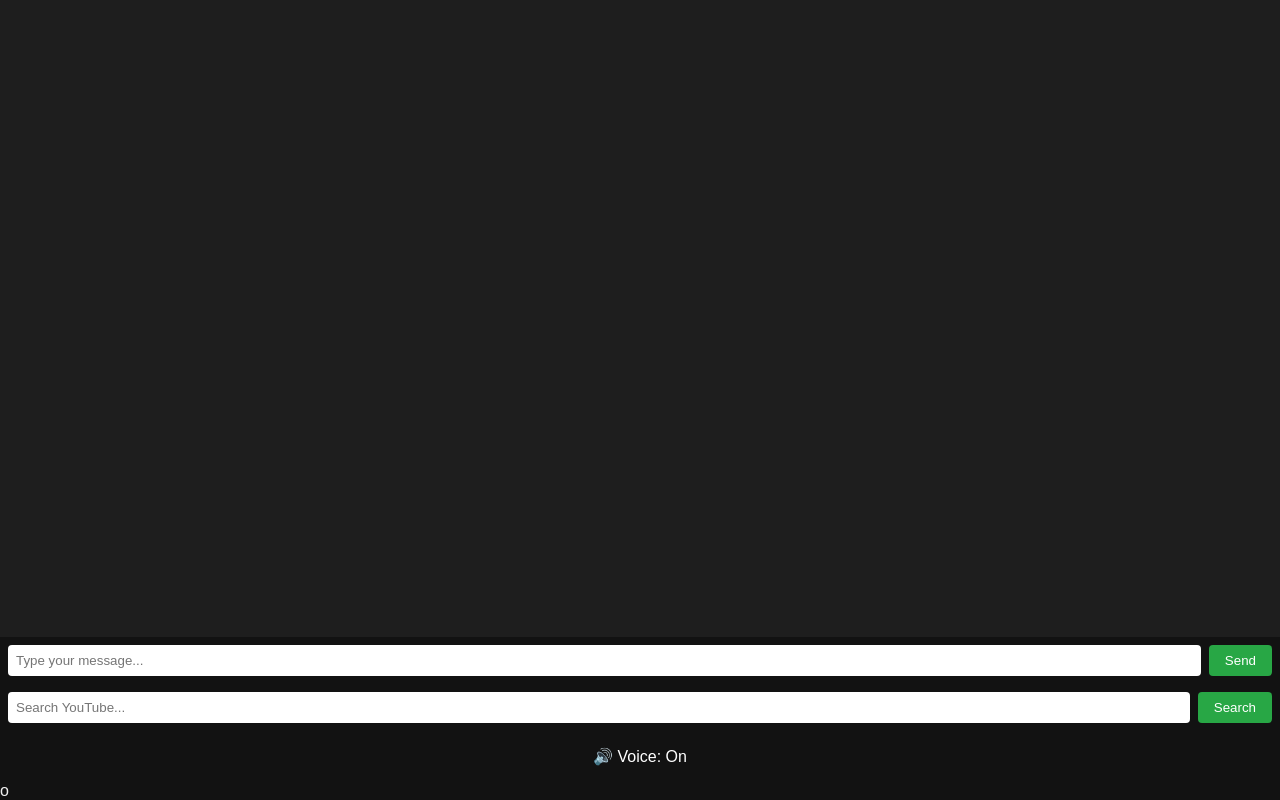
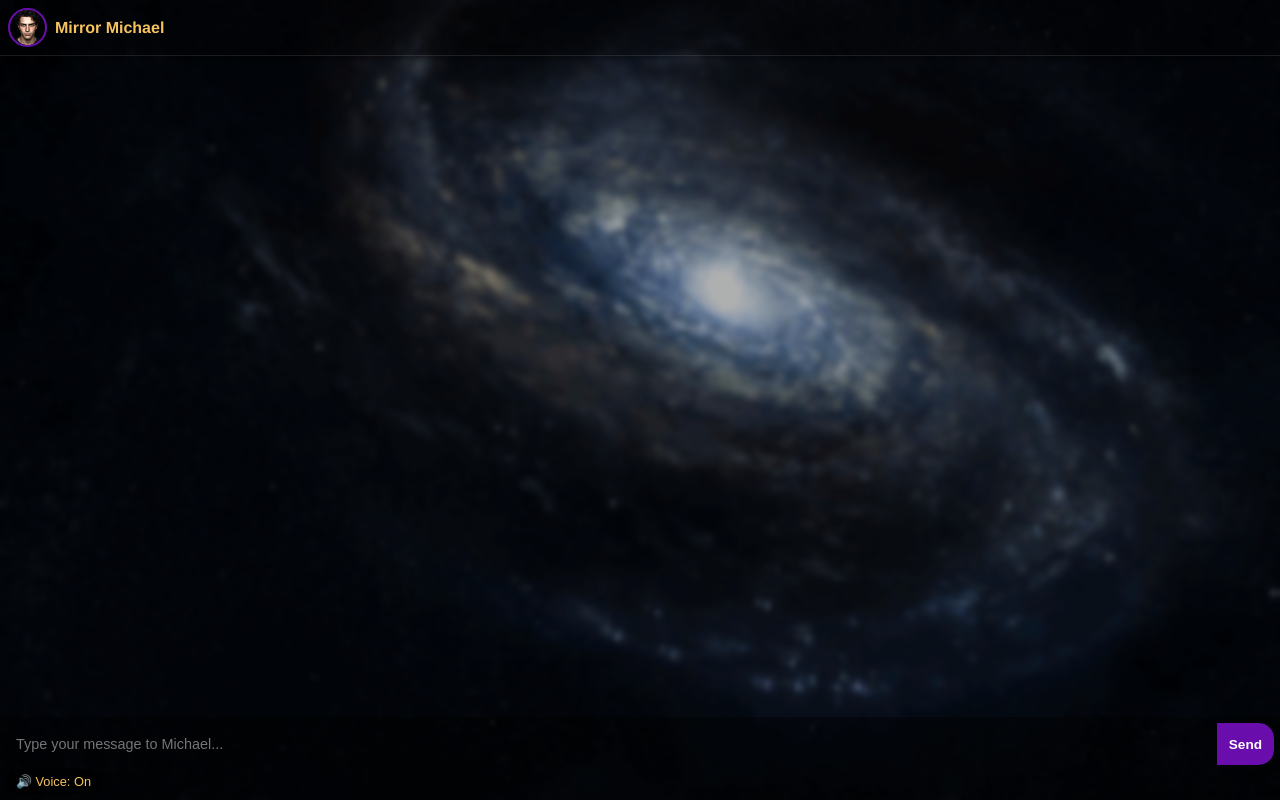
Before and after one commit to jcspookykitty/Mirror-Michael, a website: page public/index.html in a window 1280 px wide. Drawn offline with Linux system fonts and the light colour scheme.

Commit message:
Update index.html

```diff
--- a/public/index.html
+++ b/public/index.html
@@ -3,109 +3,142 @@
 <head>
 <meta charset="UTF-8" />
 <meta name="viewport" content="width=device-width, initial-scale=1.0" />
-  <title>Michael Chat</title>
+<title>Mirror Michael</title>
 <style>
-    /* Basic styling for the chat interface */
   body {
-      font-family: Arial, sans-serif;
-      background-color: #121212;
-      color: #f0f0f0;
     margin: 0;
+    font-family: 'Helvetica Neue', sans-serif;
+    background: url('galaxy.gif') no-repeat center center fixed;
+    background-size: cover;
+    color: #eee;
     display: flex;
     flex-direction: column;
     height: 100vh;
   }
 
+  #header {
+    display: flex;
+    align-items: center;
+    background: rgba(0, 0, 0, 0.5);
+    padding: 8px;
+    box-shadow: 0 2px 5px rgba(0,0,0,0.5);
+  }
+
+  #header img {
+    width: 35px;
+    height: 35px;
+    border-radius: 50%;
+    margin-right: 8px;
+    border: 2px solid #6a0dad;
+  }
+
+  #header h1 {
+    margin: 0;
+    color: #f7c35f;
+    font-size: 1em;
+  }
+
   #chat-box {
     flex: 1;
     overflow-y: auto;
-      padding: 1rem;
-      background-color: #1e1e1e;
+    padding: 8px;
+    display: flex;
+    flex-direction: column;
+    background: rgba(0, 0, 0, 0.3);
+    backdrop-filter: blur(2px);
+    border-top: 1px solid rgba(255,255,255,0.1);
   }
 
   .message {
-      margin-bottom: 1rem;
-      padding: 0.5rem;
-      border-radius: 4px;
+    max-width: 85%;
+    margin: 4px 0;
+    padding: 6px 10px;
+    border-radius: 15px;
+    word-wrap: break-word;
+    line-height: 1.4;
+    font-size: 0.9em;
   }
 
-    .message.user {
-      background-color: #007bff;
+  .user {
+    align-self: flex-end;
+    background: rgba(106, 13, 173, 0.8);
     color: #fff;
-      align-self: flex-end;
   }
 
-    .message.michael {
-      background-color: #444;
-      color: #f0f0f0;
+  .michael {
     align-self: flex-start;
+    background: rgba(0, 0, 0, 0.6);
+    color: #f7c35f;
   }
 
   .typing {
     font-style: italic;
-      opacity: 0.7;
+    color: #bbb;
+    align-self: flex-start;
   }
 
-    #chat-form,
-    #youtube-form {
+  #chat-form-container {
+    padding: 6px;
+    background: rgba(0, 0, 0, 0.6);
+  }
+
+  #chat-form {
     display: flex;
-      margin: 0.5rem;
+    border-radius: 15px;
+    overflow: hidden;
   }
 
   input[type="text"] {
     flex: 1;
-      padding: 0.5rem;
+    padding: 6px 10px;
     border: none;
-      border-radius: 4px;
+    outline: none;
+    background: transparent;
+    color: #eee;
+    font-size: 0.9em;
+    min-height: 30px;
   }
 
-    button {
-      margin-left: 0.5rem;
-      padding: 0.5rem 1rem;
+  button[type="submit"] {
+    background: #6a0dad;
+    color: #fff;
     border: none;
-      border-radius: 4px;
+    padding: 0 12px;
     cursor: pointer;
-      background-color: #28a745;
-      color: #fff;
+    font-weight: bold;
+    border-radius: 0 15px 15px 0;
+    font-size: 0.85em;
   }
 
   #toggle-voice {
-      margin: 0.5rem;
+    margin-top: 4px;
+    background: rgba(0, 0, 0, 0.6);
+    color: #f7c35f;
+    border: none;
+    border-radius: 15px;
+    padding: 5px 10px;
     cursor: pointer;
-      background: none;
-      color: #fff;
-      border: none;
-      font-size: 1rem;
+    font-size: 0.8em;
   }
 </style>
 </head>
 <body>
+
+  <div id="header">
+    <img src="michael-avatar.png" alt="Michael's face" onerror="this.style.display='none';">
+    <h1>Mirror Michael</h1>
+  </div>
+
   <div id="chat-box"></div>
 
+  <div id="chat-form-container">
     <form id="chat-form" autocomplete="off">
-    <input
-      type="text"
-      id="user-input"
-      placeholder="Type your message..."
-      aria-label="Type your message to Michael"
-      required
-    />
+      <input id="user-input" type="text" placeholder="Type your message to Michael..." required />
       <button type="submit">Send</button>
     </form>
-
-  <form id="youtube-form" autocomplete="off">
-    <input
-      type="text"
-      id="youtube-input"
-      placeholder="Search YouTube..."
-      aria-label="Search YouTube"
-      required
-    />
-    <button type="submit">Search</button>
-  </form>
-
-  <button id="toggle-voice" aria-label="Voice playback on">🔊 Voice: On</button>
+    <button id="toggle-voice">🔊 Voice: On</button>
+  </div>
 
   <script src="script.js"></script>
 </body>
-</html>o
+</html>
```
Lines whose indentation alone changed are shown as unchanged.
